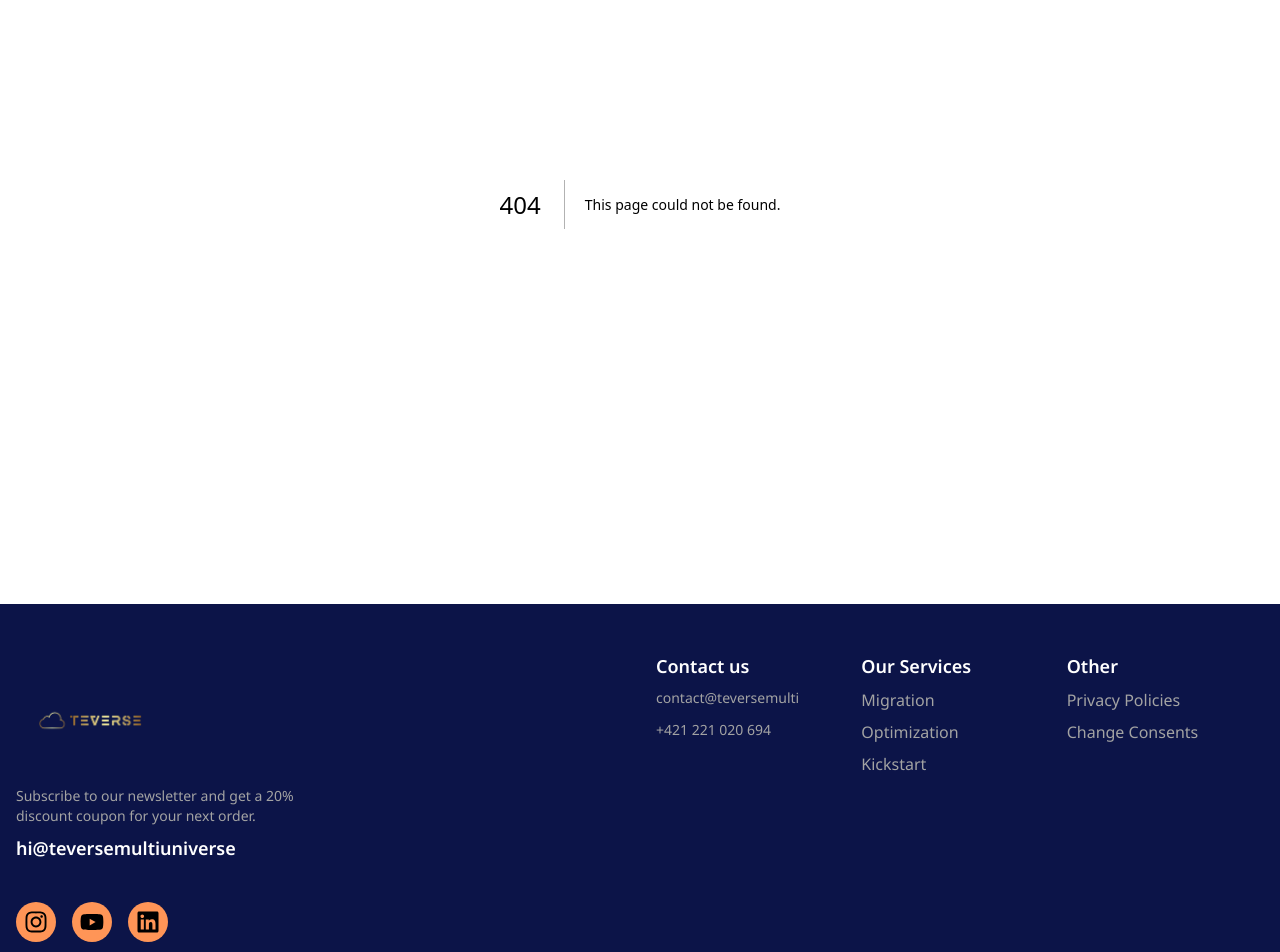
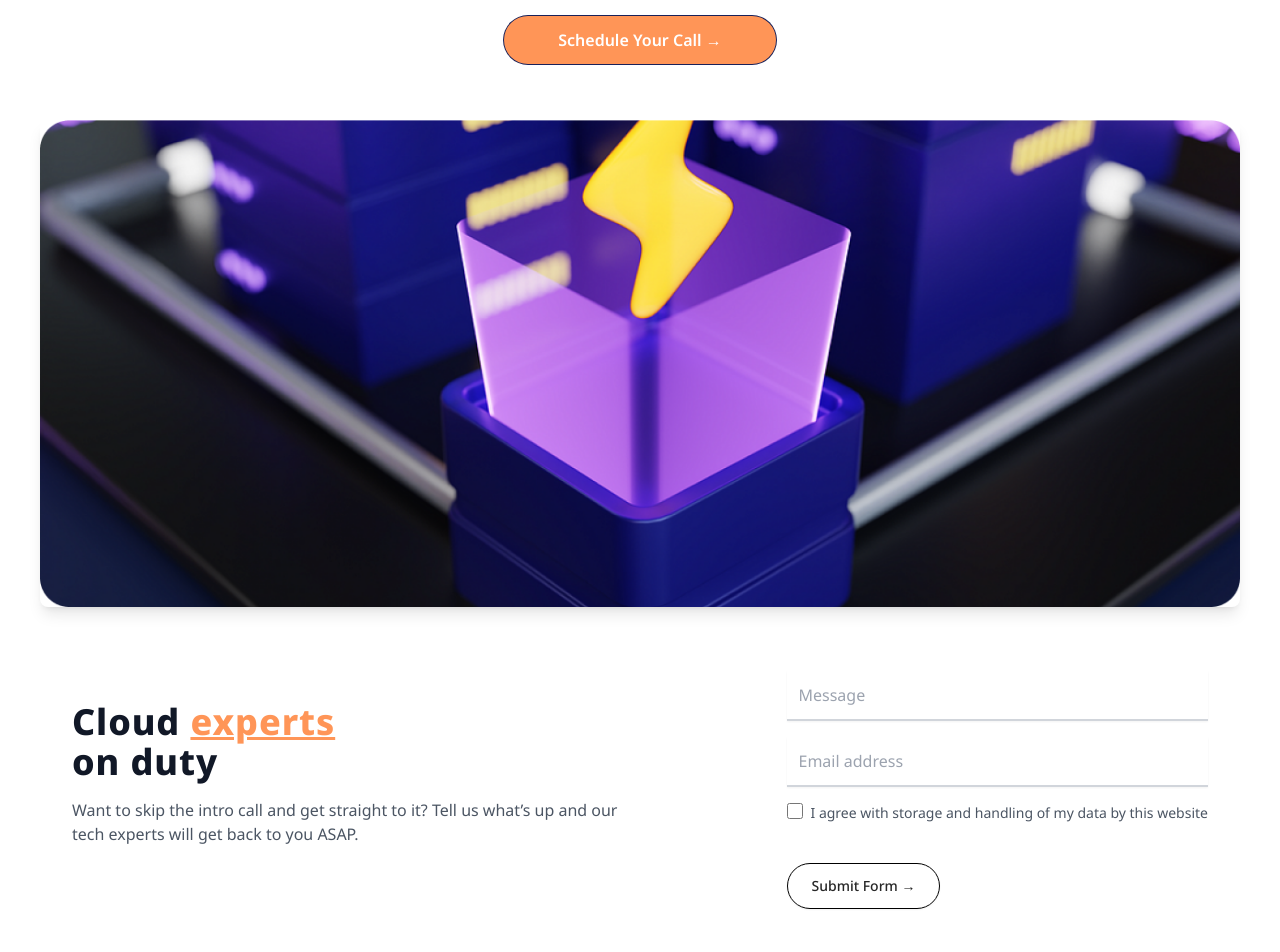
Before and after one commit to Lukman10a/web-agency, a Next.js app: page /contact in a window 1280 px wide. Before the commit this address had no page. Shown: the part 260-1212 px from the top of the page. Built offline with nearby package versions, Linux system fonts and the light colour scheme.

Commit message:
created the contact page

```diff
--- /dev/null
+++ b/src/components/contactOffice.tsx
@@ -0,0 +1,64 @@
+import React from 'react';
+import Image from 'next/image';
+
+const ContactOffice: React.FC = () => {
+  return (
+    <div className="flex flex-col items-center p-8 space-y-8">
+      {/* Office Cards */}
+      <div className="grid sm:grid-cols-1 md:grid-cols-2 grid-cols-3 gap-6 w-full max-w-6xl">
+        {[1, 2, 3].map((index) => (
+          <div
+            key={index}
+            className="border border-gray-300 rounded-2xl p-6 flex flex-col items-start space-y-4 shadow-sm"
+          >
+            <div className='flex gap-3 items-center'>
+                <Image src="/assets/location.png" width={20} height={20} alt="location image" />
+                <div className="text-sm text-gray-500 font-semibold">OFFICE #{index}</div>
+            </div>
+            <h3 className="text-lg font-bold">Bratislava HQ</h3>
+            <div className="text-gray-600">
+              <p>Slovakia</p>
+              <p>Nová Cvernovka - 5th floor,</p>
+              <p>Račianska 78, Bratislava</p>
+            </div>
+          </div>
+        ))}
+      </div>
+
+      {/* Call to Action Section */}
+      <div
+        className="relative w-full max-w-6xl bg-orange-650 text-black rounded-2xl p-8 flex flex-col items-center justify-between space-y-6 lg:space-y-0"
+        style={{
+          backgroundImage: "url('/assets/Star.png')",
+          backgroundPosition: 'right top',
+          backgroundRepeat: 'no-repeat',
+          backgroundSize: '150px',
+          backgroundPositionY: "-50px",
+        }}
+      >
+        <div className="text-center ">
+          <div className="text-4xl sm:text-xl font-bold">We’re here for you, <h2>call us!</h2></div>
+        </div>
+        <div className="flex sm:flex-col items-center sm:space-x-2 space-x-4 sm:space-y-4">
+          <img
+            src="https://via.placeholder.com/50"
+            alt="Ivan Sakin"
+            className="w-12 h-12 rounded-full"
+          />
+          <div className="flex justify-between sm:flex-col sm:text-sm sm:w-full sm:space-y-3">
+            <p className="font-semibold sm:text-sm">Ivan Sakin - Strategic Sales Maestro</p>
+            <p className='px-3 sm:hidden'>|</p>
+            <p className="flex items-center space-x-2">
+            <svg xmlns="http://www.w3.org/2000/svg" fill="none" viewBox="0 0 24 24" stroke-width="1.5" stroke="currentColor" className="size-6 sm:size-3">
+            <path stroke-linecap="round" stroke-linejoin="round" d="M2.25 6.75c0 8.284 6.716 15 15 15h2.25a2.25 2.25 0 0 0 2.25-2.25v-1.372c0-.516-.351-.966-.852-1.091l-4.423-1.106c-.44-.11-.902.055-1.173.417l-.97 1.293c-.282.376-.769.542-1.21.38a12.035 12.035 0 0 1-7.143-7.143c-.162-.441.004-.928.38-1.21l1.293-.97c.363-.271.527-.734.417-1.173L6.963 3.102a1.125 1.125 0 0 0-1.091-.852H4.5A2.25 2.25 0 0 0 2.25 4.5v2.25Z" />
+            </svg>
+              <span>+421 221 020 694</span>
+            </p>
+          </div>
+        </div>
+      </div>
+    </div>
+  );
+};
+
+export default ContactOffice;
--- /dev/null
+++ b/src/components/contactPage.tsx
@@ -0,0 +1,141 @@
+import React, { useState } from "react";
+import Image from "next/image";
+
+// Form Logic: Handle form state and submission
+const useContactForm = () => {
+  const [formData, setFormData] = useState({
+    message: "",
+    email: "",
+    terms: false,
+  });
+
+  const handleChange = (e: React.ChangeEvent<HTMLInputElement>) => {
+    const { id, value, type, checked } = e.target;
+    setFormData((prevData) => ({
+      ...prevData,
+      [id]: type === "checkbox" ? checked : value,
+    }));
+  };
+
+  const handleSubmit = (e: React.FormEvent<HTMLFormElement>) => {
+    e.preventDefault();
+    // Handle form submission logic here (e.g., API call)
+    console.log("Form submitted:", formData);
+  };
+
+  return { formData, handleChange, handleSubmit };
+};
+
+const ContactPage: React.FC = () => {
+  const { formData, handleChange, handleSubmit } = useContactForm(); // Destructure form logic
+
+  return (
+    <section className="py-16 bg-white space-y-14">
+      <div className="container mx-auto flex flex-col justify-center space-y-8 px-24 md:px-10">
+        {/* Left Side: Text */}
+        <div className=" container mx-auto flex flex-col justify-center space-y-8 sm:flex-col">
+          <div>
+            <h2 className="text-3xl font-bold text-gray-900 sm:text-5xl py-3 text-center">
+              Let’s talk!
+            </h2>
+            <p className="text-gray-600 text-lg text-center">
+              Quick intro to what we’re all about, answering questions <br />
+              and drafting a roadmap of your cloud journey. All within 30
+              minutes.
+            </p>
+          </div>
+          <button className="sm:w-full sm:px-2 px-6 py-3  text-center mx-auto w-1/4 flex justify-center  bg-orange-650 ring-1 ring-darkblue-850 text-white rounded-full font-semibold hover:bg-orange-600 transition duration-300">
+            Schedule Your Call →
+          </button>
+        </div>
+
+
+      </div>
+
+      {/* Right Side: Form */}
+      <div className="flex flex-col justify-center mx-auto  space-y-8 ">
+        {/* Image */}
+        <div className="flex flex-col justify-center w-full px-10">
+          <Image
+            src="/assets/contactImage.png"
+            alt="Cloud Service"
+            className="rounded-lg shadow-lg flex justify-center mx-auto"
+            width={1200}
+            height={200}
+          />
+        </div>
+
+      <div className="container mx-auto px-4 mt-12 flex md:flex-row items-start justify-between space-y-8 md:space-y-0">
+        <div className="sm:flex-col flex justify-between items-center px-14 sm:px-10 gap-12">
+          <div className="w-1/2 sm:w-full">
+            <h3 className="text-4xl font-extrabold tracking-wide text-gray-900">
+                Cloud <span className="text-orange-650 underline">experts</span><br /> on duty
+            </h3>
+            <p className="text-gray-600 mt-4">
+                Want to skip the intro call and get straight to it? Tell us what’s
+                up and our tech experts will get back to you ASAP.
+            </p>
+          </div>
+            <form className="mt-8 space-y-4" onSubmit={handleSubmit}>
+              <div>
+                <label htmlFor="message" className="sr-only">
+                  Message
+                </label>
+                <input
+                  type="text"
+                  id="message"
+                  value={formData.message}
+                  onChange={handleChange}
+                  className="block w-full p-3 border-b-2 border-b-gray-300 outline-none shadow-sm"
+                  placeholder="Message"
+                />
+              </div>
+
+              <div>
+                <label htmlFor="email" className="sr-only">
+                  Email address
+                </label>
+                <input
+                  type="email"
+                  id="email"
+                  value={formData.email}
+                  onChange={handleChange}
+                  className="block w-full p-3 border-b-2 border-b-gray-300 outline-none shadow-sm"
+                  placeholder="Email address"
+                />
+              </div>
+
+              <div className="flex items-start">
+                <input
+                  id="terms"
+                  name="terms"
+                  type="checkbox"
+                  checked={formData.terms}
+                  onChange={handleChange}
+                  className="h-4 w-4 text-orange-600 focus:ring-orange-500 border-gray-300 rounded"
+                />
+                <label
+                  htmlFor="terms"
+                  className="ml-2 block text-sm text-gray-600"
+                >
+                  I agree with storage and handling of my data by this website
+                </label>
+              </div>
+
+              <div>
+                <button
+                  type="submit"
+                  className="sm:w-full  flex items-center mt-10 justify-center px-6 py-3 border border-black text-sm font-medium rounded-full shadow-sm text-neutral-800 bg-transparent  focus:outline-none focus:ring-2 focus:ring-offset-2 focus:ring-orange-500"
+                >
+                  Submit Form →
+                </button>
+              </div>
+            </form>
+          </div>
+        </div>
+      </div>
+    </section>
+  );
+};
+
+export default ContactPage;
--- /dev/null
+++ b/src/pages/contact.tsx
@@ -0,0 +1,11 @@
+import ContactOffice from "@/components/contactOffice";
+import ContactPage from "@/components/contactPage";
+
+export default function Solution() {
+    return (
+        <div>
+            <ContactPage />
+            <ContactOffice />
+        </div>
+    )
+}
```
Also changed, not shown: public/assets/contactImage.png (added), public/assets/location.png (added).
